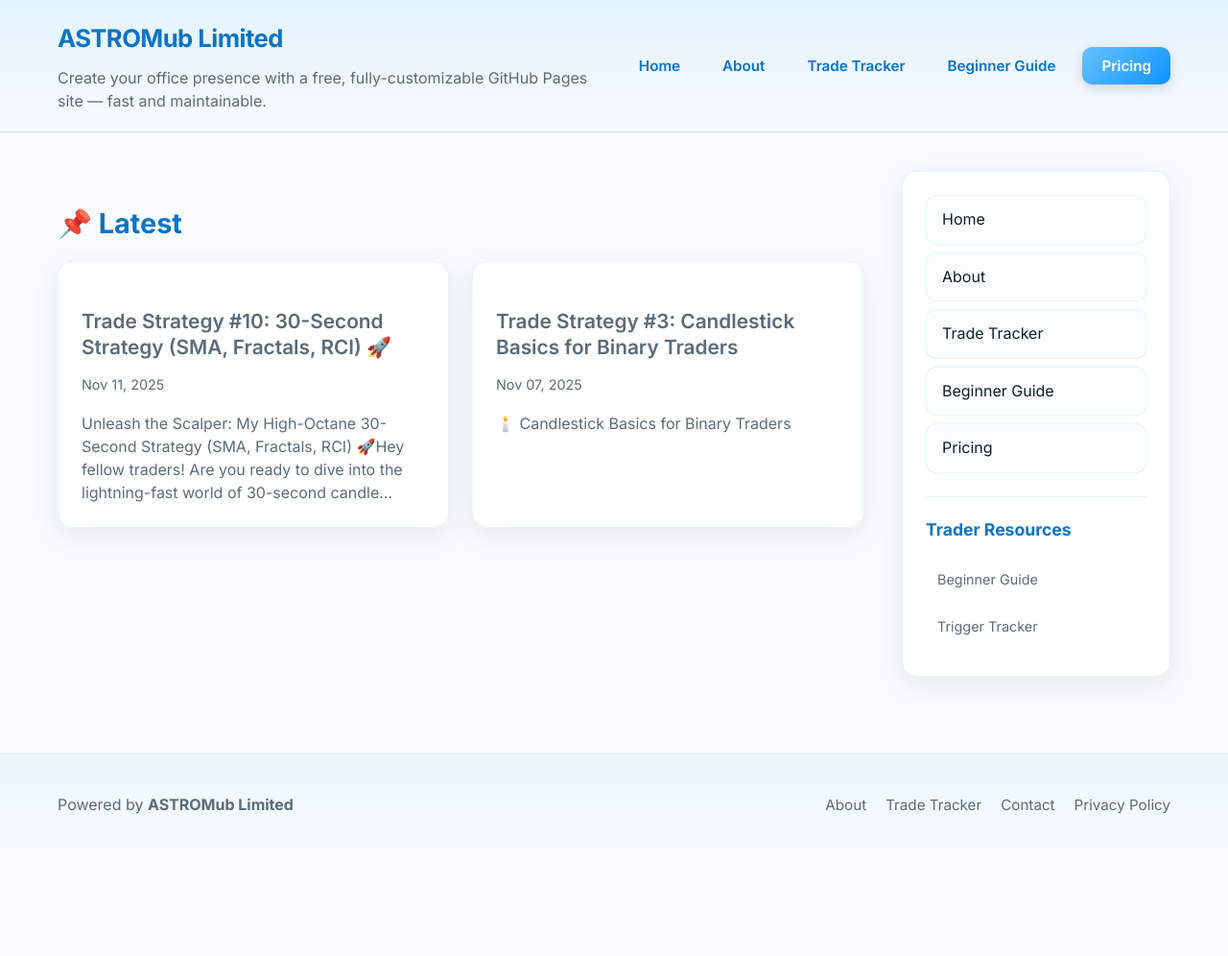
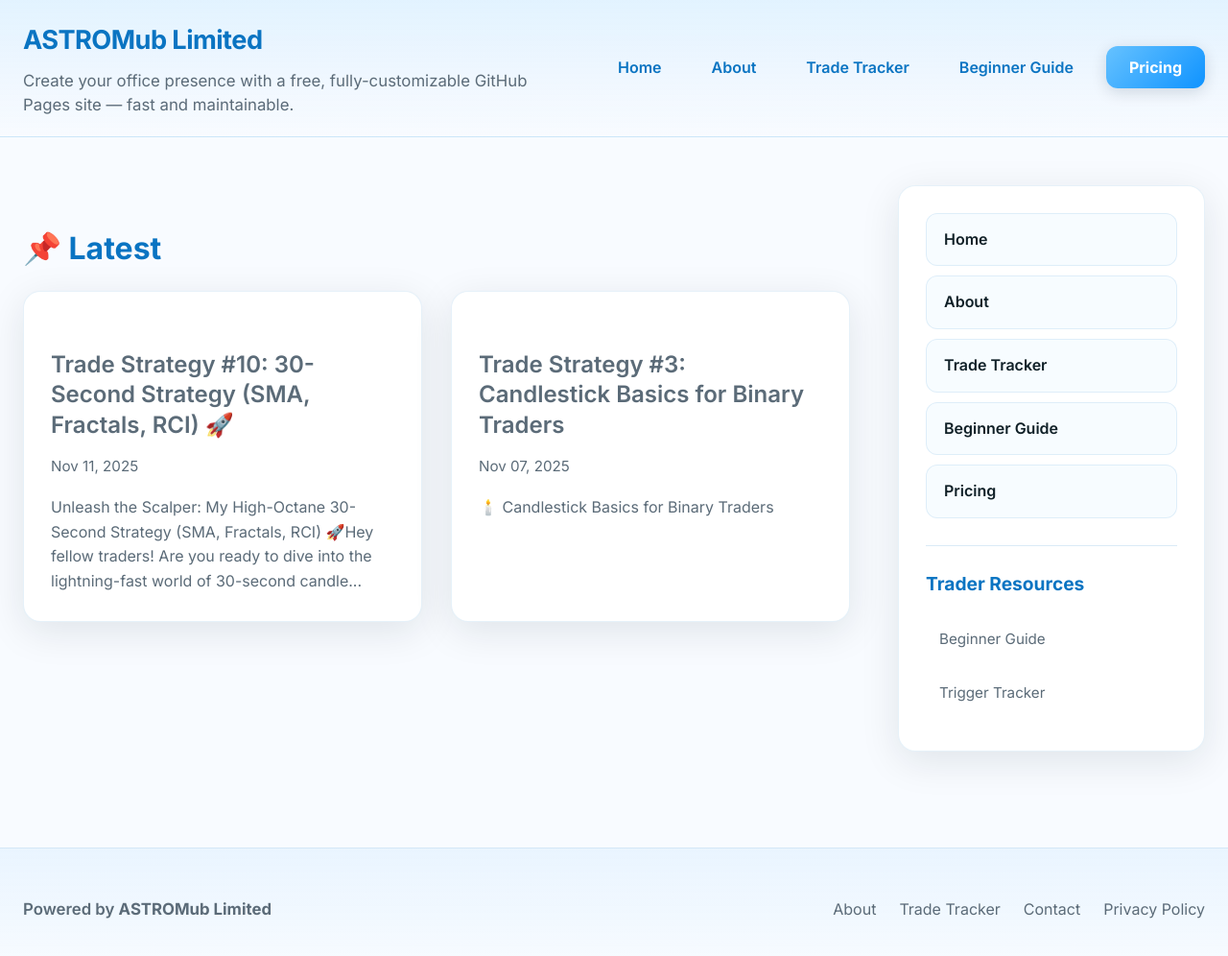
Before and after one commit to astromub/silver-umbrella, a Jekyll site: the page built from index.md, in a window 1280 px wide and 1011 px high. Shown: the top 996 px of the window at 96% size. Built offline with Jekyll 4.4.1, drawn with Linux system fonts in a browser that asks for light colours.

Commit message:
Update style.css

```diff
--- a/assets/style.css
+++ b/assets/style.css
@@ -5,8 +5,8 @@
   --accent: #66c2ff;
   --muted: #5b6b78;
   --radius: 12px;
-  --max-width: 1200px;
-  --gap: 20px;
+  --max-width: 1400px; /* Increased from 1200px */
+  --gap: 24px;
 }
 
 /* Reset / base */
@@ -32,23 +32,23 @@ body{
   margin:0 auto;
   display:flex;
   align-items:center;
-  gap:20px;
+  gap:24px;
   justify-content:space-between;
-  padding:0 20px;
+  padding:0 24px;
 }
 .brand{flex:1}
 .site-title{
   margin:0;
   color:var(--brand);
-  font-size:1.6rem;
+  font-size:1.7rem; /* Slightly larger */
   font-weight:700;
   letter-spacing:-0.02em;
 }
 .site-tagline{
   margin:8px 0 0;
   color:var(--muted);
-  font-size:1rem;
-  max-width:600px;
+  font-size:1.05rem; /* Slightly larger */
+  max-width:700px; /* Wider description */
   line-height:1.5;
 }
 
@@ -57,20 +57,20 @@ body{
   display:none;
   align-items:center;
   justify-content:center;
-  width:44px;height:44px;
-  font-size:18px;
+  width:48px;height:48px;
+  font-size:20px;
   background:transparent;
   border:0;
   color:var(--brand);
-  border-radius:8px;
+  border-radius:10px;
   cursor:pointer;
-  transition:background 0.2s;
+  transition:all 0.2s;
 }
 .nav-toggle:hover{background:rgba(102,194,255,0.1)}
 .site-nav{display:block}
 .site-nav ul{
   display:flex;
-  gap:12px;
+  gap:16px; /* More spacing between nav items */
   align-items:center;
   margin:0;
   padding:0;
@@ -79,10 +79,10 @@ body{
 .site-nav a{
   color:var(--brand);
   text-decoration:none;
-  padding:10px 16px;
-  border-radius:8px;
+  padding:12px 18px; /* Larger click area */
+  border-radius:10px;
   font-weight:600;
-  font-size:0.95rem;
+  font-size:1rem; /* Slightly larger font */
   transition:all 0.2s;
   white-space:nowrap;
 }
@@ -93,75 +93,78 @@ body{
 .site-nav .btn-pricing{
   background:linear-gradient(135deg, var(--accent), #0f93ff);
   color:#fff;
-  padding:10px 20px;
-  border-radius:10px;
-  box-shadow:0 4px 12px rgba(6,30,44,0.15);
+  padding:12px 24px; /* Larger button */
+  border-radius:12px;
+  box-shadow:0 4px 16px rgba(6,30,44,0.15);
   transition:all 0.2s;
+  font-weight:700;
 }
 .site-nav .btn-pricing:hover{
   transform:translateY(-2px);
-  box-shadow:0 6px 20px rgba(6,30,44,0.2);
+  box-shadow:0 8px 25px rgba(6,30,44,0.25);
   background:linear-gradient(135deg, #0f93ff, var(--accent));
 }
 
-/* Main Container */
+/* Main Container - WIDER LAYOUT */
 .container{
   max-width:var(--max-width);
-  margin:40px auto;
-  padding:0 20px;
+  margin:50px auto; /* More vertical spacing */
+  padding:0 24px;
   display:grid;
-  grid-template-columns: 1fr 280px;
-  gap:40px;
+  grid-template-columns: 1fr 320px; /* Wider sidebar */
+  gap:50px; /* More spacing between main and sidebar */
   align-items:start;
 }
 
-/* Content Area */
+/* Content Area - WIDER */
 .content{
   min-height:400px;
+  width:100%;
 }
 
-/* Sidebar */
+/* Sidebar - WIDER */
 .sidebar-inner{
   background:var(--surface);
-  padding:24px;
-  border-radius:16px;
-  box-shadow:0 8px 32px rgba(6,30,44,0.08);
-  border:1px solid rgba(10,116,194,0.08);
+  padding:28px; /* More padding */
+  border-radius:18px; /* Larger radius */
+  box-shadow:0 10px 40px rgba(6,30,44,0.1); /* Deeper shadow */
+  border:1px solid rgba(10,116,194,0.1);
   position:sticky;
-  top:100px;
+  top:120px; /* Adjusted for larger header */
 }
 .sidebar nav ul{
   list-style:none;
   padding:0;
-  margin:0 0 24px 0;
+  margin:0 0 28px 0;
 }
 .sidebar nav ul li{
-  margin-bottom:8px;
+  margin-bottom:10px;
 }
 .sidebar nav ul li a{
   display:block;
-  padding:12px 16px;
+  padding:14px 18px; /* Larger touch targets */
   color:#102027;
   text-decoration:none;
-  border-radius:10px;
-  border:1px solid rgba(10,116,194,0.08);
-  background:rgba(102,194,255,0.03);
+  border-radius:12px;
+  border:1px solid rgba(10,116,194,0.1);
+  background:rgba(102,194,255,0.05);
   transition:all 0.2s;
-  font-weight:500;
+  font-weight:600; /* Bolder font */
+  font-size:1rem;
 }
 .sidebar nav ul li a:hover{
-  background:rgba(102,194,255,0.1);
+  background:rgba(102,194,255,0.15);
   border-color:var(--accent);
-  transform:translateX(4px);
+  transform:translateX(6px); /* More noticeable hover effect */
 }
 .sidebar-section{
-  border-top:1px solid rgba(10,116,194,0.1);
-  padding-top:20px;
+  border-top:1px solid rgba(10,116,194,0.15);
+  padding-top:24px;
 }
 .sidebar-section h3{
-  margin:0 0 16px 0;
+  margin:0 0 18px 0;
   color:var(--brand);
-  font-size:1.1rem;
+  font-size:1.2rem; /* Larger section headings */
   font-weight:700;
 }
 .sidebar-section ul{
@@ -170,42 +173,44 @@ body{
   margin:0;
 }
 .sidebar-section ul li{
-  margin-bottom:6px;
+  margin-bottom:8px;
 }
 .sidebar-section ul li a{
   display:block;
-  padding:10px 12px;
+  padding:12px 14px;
   color:var(--muted);
   text-decoration:none;
-  border-radius:8px;
+  border-radius:10px;
   transition:all 0.2s;
-  font-size:0.9rem;
+  font-size:0.95rem;
+  font-weight:500;
 }
 .sidebar-section ul li a:hover{
   color:var(--brand);
-  background:rgba(102,194,255,0.05);
+  background:rgba(102,194,255,0.08);
+  transform:translateX(4px);
 }
 
-/* Cards */
+/* Cards - WIDER AND BETTER GRID */
 .card-grid{
   display:grid;
-  grid-template-columns:repeat(auto-fit, minmax(350px, 1fr));
-  gap:24px;
-  margin-top:8px;
+  grid-template-columns:repeat(auto-fit, minmax(380px, 1fr)); /* Wider cards */
+  gap:30px; /* More spacing between cards */
+  margin-top:10px;
 }
 .card{
   background:var(--surface);
-  border-radius:16px;
-  padding:24px;
-  box-shadow:0 8px 32px rgba(6,30,44,0.08);
-  border:1px solid rgba(10,116,194,0.08);
+  border-radius:18px; /* Larger radius */
+  padding:28px; /* More padding */
+  box-shadow:0 10px 40px rgba(6,30,44,0.1); /* Deeper shadow */
+  border:1px solid rgba(10,116,194,0.1);
   transition:all 0.3s ease;
   height:100%;
 }
 .card:hover{
-  transform:translateY(-4px);
-  box-shadow:0 12px 40px rgba(6,30,44,0.12);
-  border-color:rgba(102,194,255,0.3);
+  transform:translateY(-6px); /* More lift on hover */
+  box-shadow:0 16px 50px rgba(6,30,44,0.15);
+  border-color:rgba(102,194,255,0.4);
 }
 .card-link{
   text-decoration:none;
@@ -214,40 +219,41 @@ body{
   height:100%;
 }
 .card h3{
-  margin:0 0 12px 0;
+  margin:0 0 14px 0;
   color:var(--brand);
-  font-size:1.3rem;
+  font-size:1.4rem; /* Larger titles */
   font-weight:700;
   line-height:1.3;
 }
 .card .date{
   color:var(--muted);
-  font-size:0.9rem;
-  margin-bottom:16px;
+  font-size:0.95rem;
+  margin-bottom:18px;
   font-weight:500;
 }
 .card .excerpt{
   color:var(--muted);
-  line-height:1.5;
+  line-height:1.6; /* Better line height */
   margin:0;
+  font-size:1rem;
 }
 .no-posts{
   text-align:center;
-  padding:60px 24px;
+  padding:80px 28px; /* More padding */
   grid-column:1/-1;
 }
 .no-posts h3{
   color:var(--muted);
-  margin-bottom:16px;
-  font-size:1.4rem;
+  margin-bottom:20px;
+  font-size:1.5rem;
 }
 
 /* Footer */
 .site-footer{
-  margin-top:80px;
-  padding:40px 0;
-  background:linear-gradient(180deg, rgba(102,194,255,0.08), rgba(255,255,255,0.02));
-  border-top:1px solid rgba(10,116,194,0.1);
+  margin-top:100px; /* More spacing */
+  padding:50px 0; /* More padding */
+  background:linear-gradient(180deg, rgba(102,194,255,0.1), rgba(255,255,255,0.03));
+  border-top:1px solid rgba(10,116,194,0.15);
 }
 .footer-inner{
   max-width:var(--max-width);
@@ -255,17 +261,18 @@ body{
   display:flex;
   justify-content:space-between;
   align-items:center;
-  gap:24px;
-  padding:0 20px;
+  gap:28px;
+  padding:0 24px;
 }
 .footer-left p{
   margin:0;
   color:var(--muted);
-  font-weight:500;
+  font-weight:600;
+  font-size:1.05rem;
 }
 .footer-right ul{
   display:flex;
-  gap:20px;
+  gap:24px; /* More spacing */
   margin:0;
   padding:0;
   list-style:none;
@@ -273,7 +280,7 @@ body{
 .footer-right a{
   color:var(--muted);
   text-decoration:none;
-  font-size:0.95rem;
+  font-size:1rem; /* Slightly larger */
   transition:color 0.2s;
   font-weight:500;
 }
@@ -281,28 +288,45 @@ body{
   color:var(--brand);
 }
 
-/* Mobile Responsive */
+/* ==================== */
+/* MOBILE OPTIMIZATIONS */
+/* ==================== */
+
+/* Large Tablets (901px to 1200px) */
+@media(max-width:1200px){
+  .container{
+    gap:40px;
+    grid-template-columns: 1fr 280px;
+  }
+  .card-grid{
+    grid-template-columns:repeat(auto-fit, minmax(340px, 1fr));
+    gap:25px;
+  }
+}
+
+/* Tablets (768px to 900px) */
 @media(max-width:900px){
   .nav-toggle{
     display:inline-flex;
   }
   .site-nav{
     display:none;
-    position:absolute;
-    top:100%;
+    position:fixed; /* Changed to fixed for mobile */
+    top:0;
     left:0;
     right:0;
+    bottom:0;
     background:var(--surface);
-    box-shadow:0 8px 24px rgba(0,0,0,0.12);
     z-index:1000;
-    padding:20px;
+    padding:80px 24px 24px;
+    overflow-y:auto;
   }
   .site-nav[data-open="true"]{
     display:block;
   }
   .site-nav ul{
     flex-direction:column;
-    gap:8px;
+    gap:12px;
   }
   .site-nav ul li{
     width:100%;
@@ -310,59 +334,143 @@ body{
   .site-nav ul li a{
     display:block;
     text-align:center;
-    padding:14px 16px;
+    padding:18px 20px; /* Larger touch targets */
+    font-size:1.1rem;
+    border:1px solid rgba(10,116,194,0.1);
+    border-radius:12px;
   }
+  .site-nav .btn-pricing{
+    margin-top:10px;
+    padding:18px 20px;
+    font-size:1.1rem;
+  }
+
+  /* Close button for mobile nav */
+  .nav-close{
+    position:absolute;
+    top:20px;
+    right:20px;
+    background:none;
+    border:none;
+    font-size:24px;
+    color:var(--muted);
+    cursor:pointer;
+  }
+
   .container{
     grid-template-columns:1fr;
-    gap:30px;
-    margin:30px auto;
+    gap:35px;
+    margin:35px auto;
+    padding:0 20px;
   }
   .sidebar-inner{
     position:static;
   }
   .card-grid{
     grid-template-columns:1fr;
-    gap:20px;
+    gap:25px;
   }
   .footer-inner{
     flex-direction:column;
     text-align:center;
-    gap:20px;
+    gap:25px;
   }
   .footer-right ul{
     flex-wrap:wrap;
     justify-content:center;
+    gap:20px;
   }
 }
 
-@media(max-width:768px){
+/* Mobile (480px to 767px) */
+@media(max-width:767px){
   .header-inner{
     flex-wrap:wrap;
+    padding:0 20px;
   }
   .brand{
     flex:1 1 100%;
     text-align:center;
-    margin-bottom:16px;
+    margin-bottom:20px;
   }
   .site-title{
-    font-size:1.4rem;
+    font-size:1.5rem;
   }
   .site-tagline{
-    font-size:0.95rem;
+    font-size:1rem;
+    max-width:100%;
+  }
+
+  .container{
+    margin:25px auto;
+    padding:0 16px;
+    gap:30px;
+  }
+
+  .card-grid{
+    gap:20px;
+  }
+  .card{
+    padding:24px;
+    border-radius:16px;
+  }
+  .card h3{
+    font-size:1.3rem;
+  }
+
+  .sidebar-inner{
+    padding:24px;
   }
 }
 
-/* Content Typography */
+/* Small Mobile (under 480px) */
+@media(max-width:480px){
+  .header-inner{
+    padding:0 16px;
+  }
+
+  .container{
+    padding:0 12px;
+    margin:20px auto;
+  }
+
+  .card{
+    padding:20px;
+  }
+  .card h3{
+    font-size:1.2rem;
+  }
+
+  .sidebar-inner{
+    padding:20px;
+  }
+
+  .site-nav{
+    padding:70px 16px 16px;
+  }
+
+  .footer-inner{
+    padding:0 16px;
+  }
+}
+
+/* Content Typography - Better for wider layout */
 .content h2{
   color:var(--brand);
-  margin-top:2rem;
-  margin-bottom:1rem;
+  margin-top:2.5rem;
+  margin-bottom:1.2rem;
   font-weight:700;
-  font-size:1.8rem;
+  font-size:2rem; /* Larger headings */
 }
 .content h3{
   color:var(--muted);
-  margin-top:1.5rem;
-  margin-bottom:0.75rem;
+  margin-top:2rem;
+  margin-bottom:1rem;
   font-weight:600;
+  font-size:1.5rem;
 }
+
+/* Utility classes */
+.text-center{text-align:center}
+.mt-0{margin-top:0}
+.mb-0{margin-bottom:0}
```
